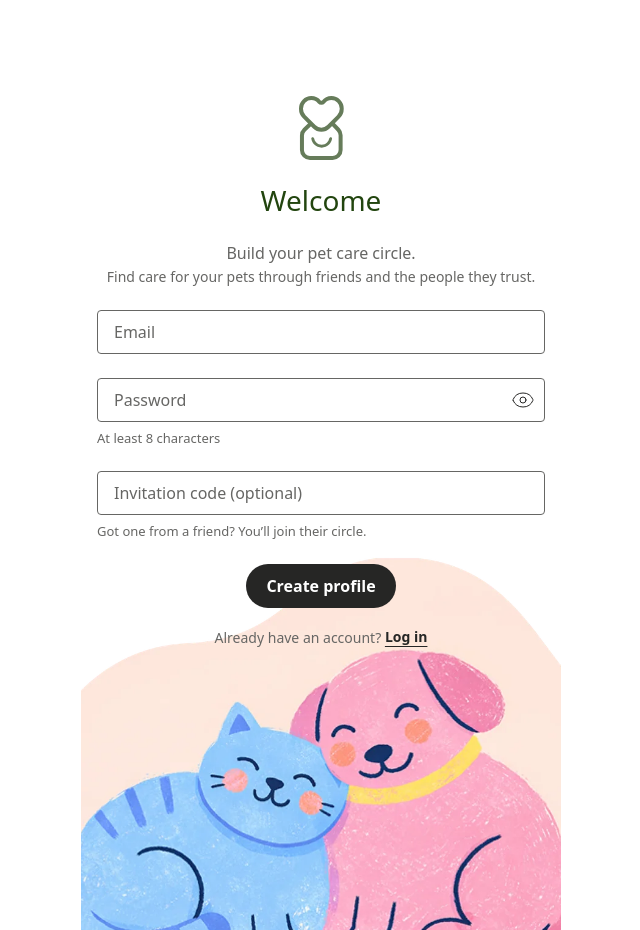
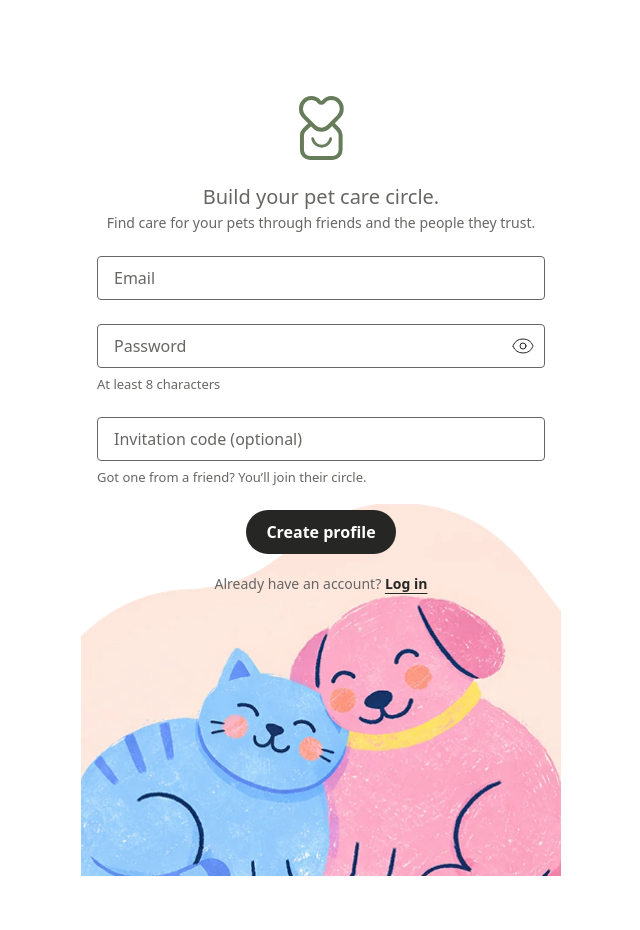
Before and after one commit to sarasi-design/Homami, a React (Vite) app: page / in a window 1280 px wide. Shown: the whole page, without its empty margins (319-959 px from the left). After the commit the page ends 876 px from the top, so only its background shows below. Built offline with nearby package versions, Linux system fonts and the light colour scheme; no server answers.

Commit message:
Sign up: no more "Welcome"; "Build your pet care circle." is now the heading, a little bigger, with the smaller line underneath
Co-Authored-By: Claude Opus 5.5 <noreply@anthropic.com>

```diff
--- a/src/screens/SignUp.tsx
+++ b/src/screens/SignUp.tsx
@@ -63,7 +63,7 @@ export function SignUp({ onSubmit, onLogIn, initialInviteCode = '' }: SignUpProp
   }
 
   return (
-    <WelcomeLayout title="Welcome" subtitle="Build your pet care circle." note="Find care for your pets through friends and the people they trust.">
+    <WelcomeLayout subtitle="Build your pet care circle." note="Find care for your pets through friends and the people they trust.">
       <form noValidate onSubmit={handleSubmit} className="flex w-full flex-col items-center gap-xl">
         <div className="flex w-full flex-col gap-xl">
           <TextInput
--- a/src/screens/WelcomeLayout.tsx
+++ b/src/screens/WelcomeLayout.tsx
@@ -5,10 +5,11 @@ import welcomeCatDog from '../assets/welcome-cat-dog.webp'
 
 /**
  * The frame shared by Sign up and Log in (Figma 85:10546):
- * logo, a big title, one line underneath (and, on Sign up, a smaller line under that), the form,
- * and the cat and dog at the bottom.
+ * logo, a big title, one line underneath, the form, and the cat and dog at the bottom.
+ * Sign up has no big title (Sara, Nov 13): its line is a little bigger (Title, 20px) and is the page's
+ * heading, with a smaller `note` under it.
  */
-export function WelcomeLayout({ title, subtitle, note, children }: { title: string; subtitle: string; note?: string; children: ReactNode }) {
+export function WelcomeLayout({ title, subtitle, note, children }: { title?: string; subtitle: string; note?: string; children: ReactNode }) {
   return (
     <main className="relative isolate mx-auto flex min-h-dvh w-full max-w-[480px] flex-col overflow-hidden bg-surface">
       {/* Background: the cat and dog pinned to the bottom of the screen, behind the content.
@@ -22,9 +23,9 @@ export function WelcomeLayout({ title, subtitle, note, children }: { title: stri
       <div className="flex flex-col items-center gap-xl px-l pt-[min(104px,12dvh)] pb-[min(56vw,270px)]">
         <Logo animated />
         <div className="flex flex-col items-center gap-xl text-center">
-          <h1 className="text-[28px] leading-[1.2] font-medium text-dark-sage">{title}</h1>
+          {title && <h1 className="text-[28px] leading-[1.2] font-medium text-dark-sage">{title}</h1>}
           <div className="flex flex-col gap-xs">
-            <p className="text-body text-medium-grey">{subtitle}</p>
+            {title ? <p className="text-body text-medium-grey">{subtitle}</p> : <h1 className="text-title text-medium-grey">{subtitle}</h1>}
             {note && <p className="text-label text-medium-grey">{note}</p>}
           </div>
         </div>
```
